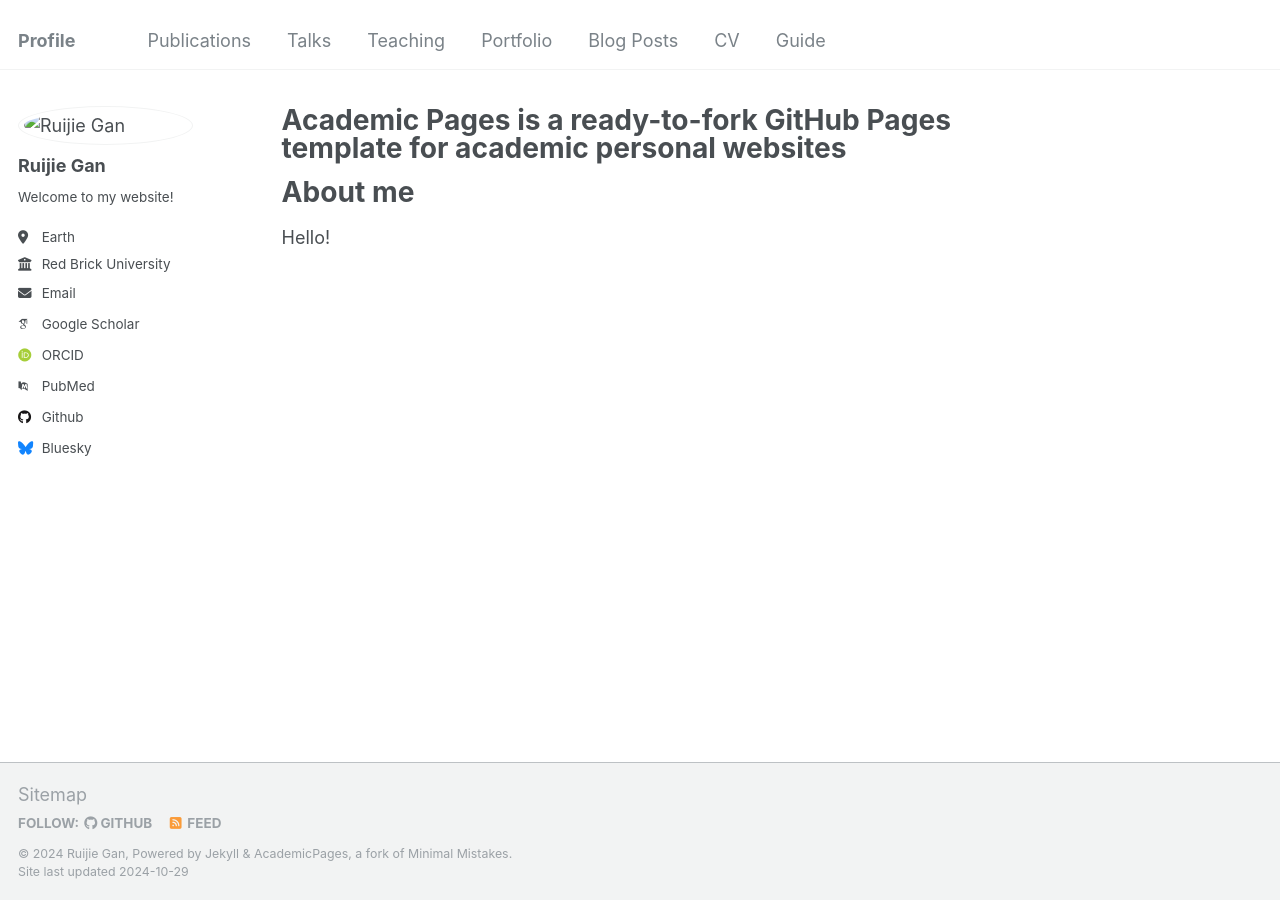
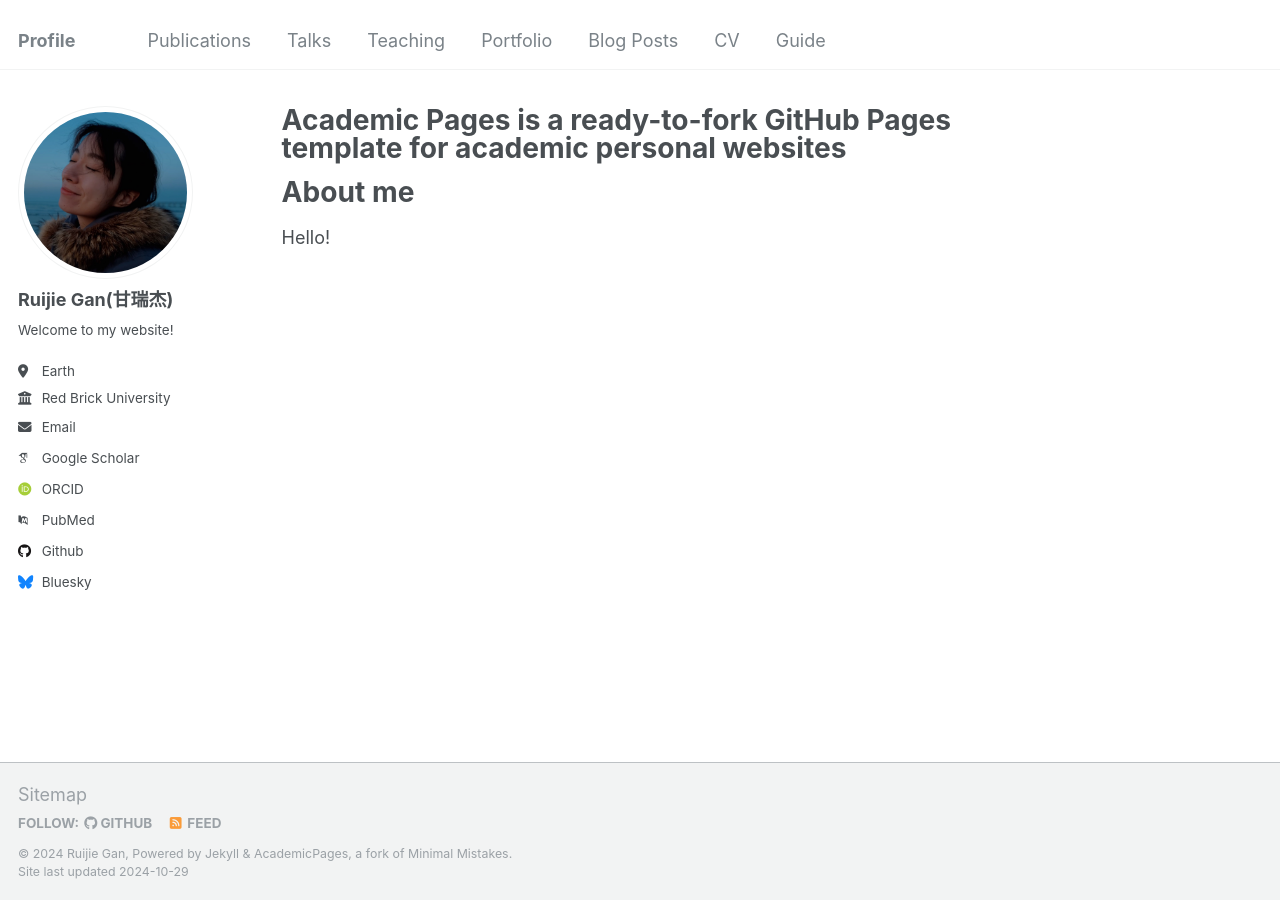
Before and after one commit to LanceGan/LanceGan.github.io, a Jekyll site: the page built from _pages/about.md, in a window 1280 px wide. Built offline with Jekyll 4.4.1, drawn with Linux system fonts in a browser that asks for light colours; some web fonts are replaced.

Commit message:
update config files

```diff
--- a/_config.yml
+++ b/_config.yml
@@ -21,8 +21,8 @@ repository               : "academicpages/academicpages.github.io"
 #               Additional customization can be done by editing /_includes/author-profile.html
 author:
   # Biographic information
-  avatar           : "./images/avatar.png"
-  name             : "Ruijie Gan"
+  avatar           : "https://LanceGan.github.io/images/avatar.png"
+  name             : "Ruijie Gan(甘瑞杰)"
   pronouns         : # example: "she/her"
   bio              : "Welcome to my website!"
   location         : "Earth"
```
